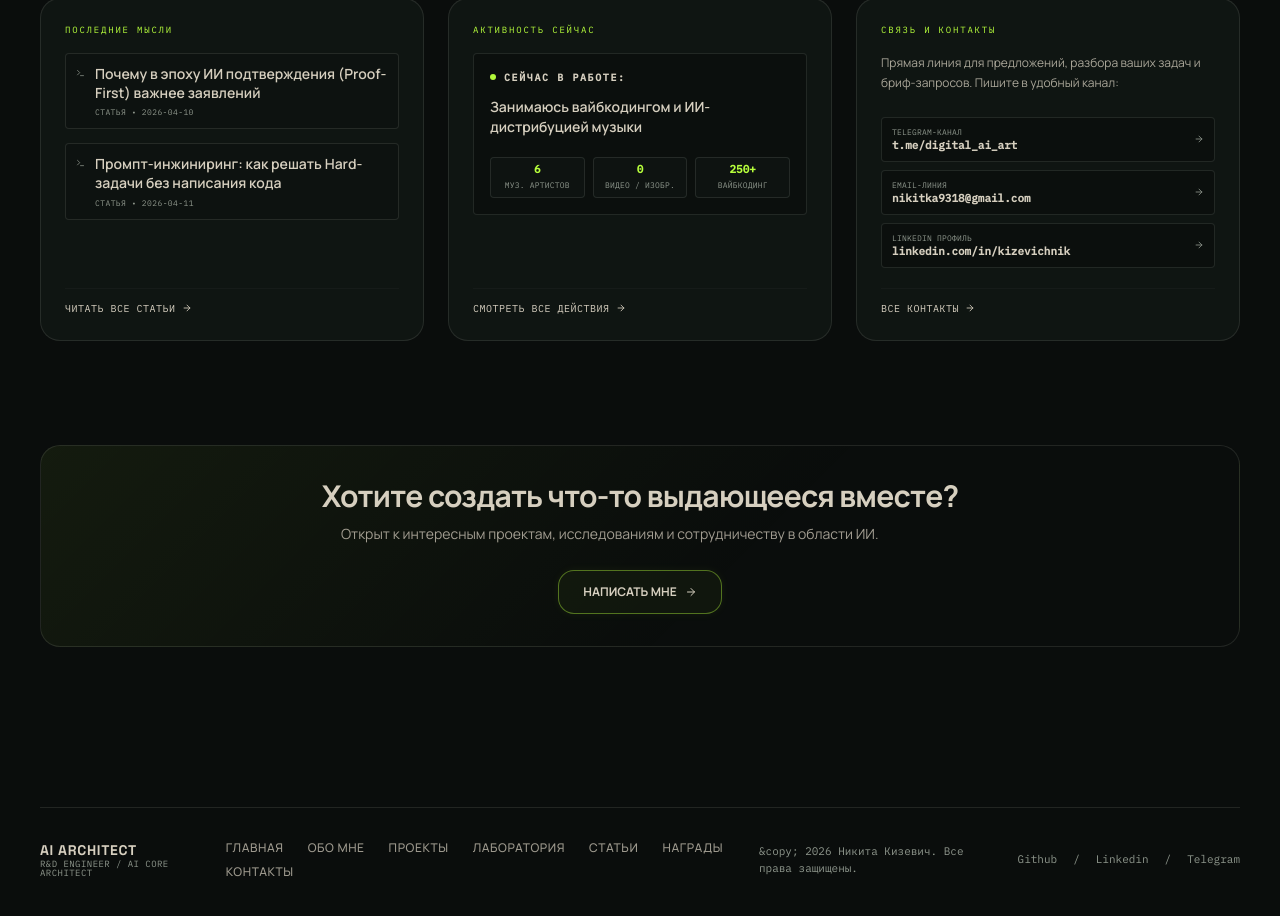
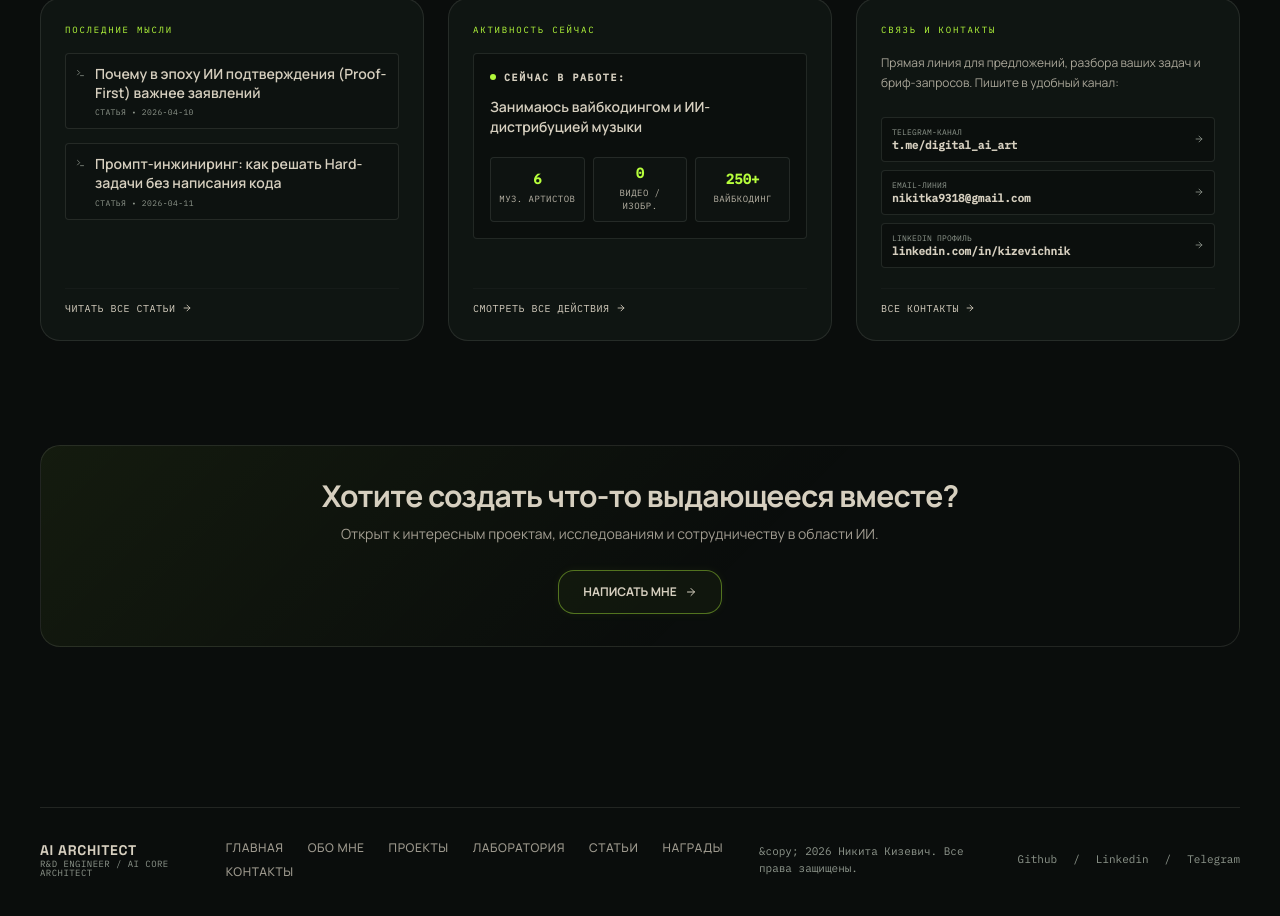
Before and after one commit to AI-Nikitka93/ai-nikitka-portfolio, a Next.js app: page / in a window 1280 px wide. Shown: the part 2111-3027 px from the top of the page. Built offline with nearby package versions, Linux system fonts and the light colour scheme; no server answers.

Commit message:
Improve Current Activity stat box labels readability and contrast

```diff
--- a/src/app/page.tsx
+++ b/src/app/page.tsx
@@ -277,11 +277,11 @@ export default async function HomePage() {
                     { label: "Видео / Изобр.", value: "0" },
                     { label: "Вайбкодинг", value: "250+" }
                   ].map((stat, idx) => (
-                    <div key={idx} className="border border-border-subtle bg-[rgba(18,24,22,0.6)] rounded p-1.5">
-                      <span className="font-mono text-[11px] font-bold text-accent block leading-none">
+                    <div key={idx} className="border border-border-subtle bg-[rgba(18,24,22,0.6)] rounded p-2 flex flex-col justify-center items-center min-h-[52px]">
+                      <span className="font-mono text-xs sm:text-sm font-bold text-accent block leading-none">
                         {stat.value}
                       </span>
-                      <span className="font-mono text-[8px] uppercase tracking-wide text-titanium mt-1 block">
+                      <span className="font-mono text-[9px] uppercase tracking-wider text-[rgba(214,207,191,0.85)] mt-1.5 block text-center leading-normal">
                         {stat.label}
                       </span>
                     </div>
```
